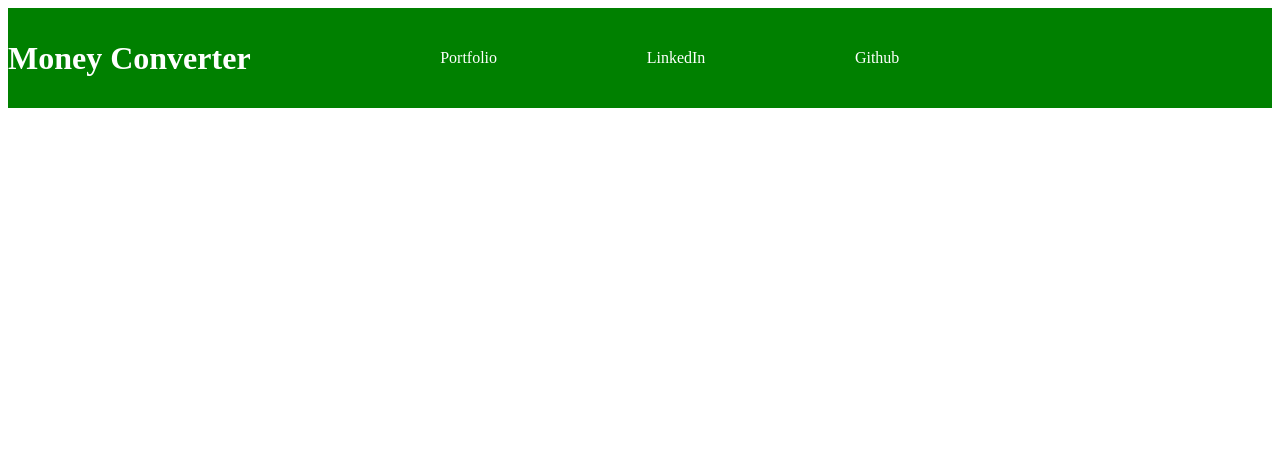
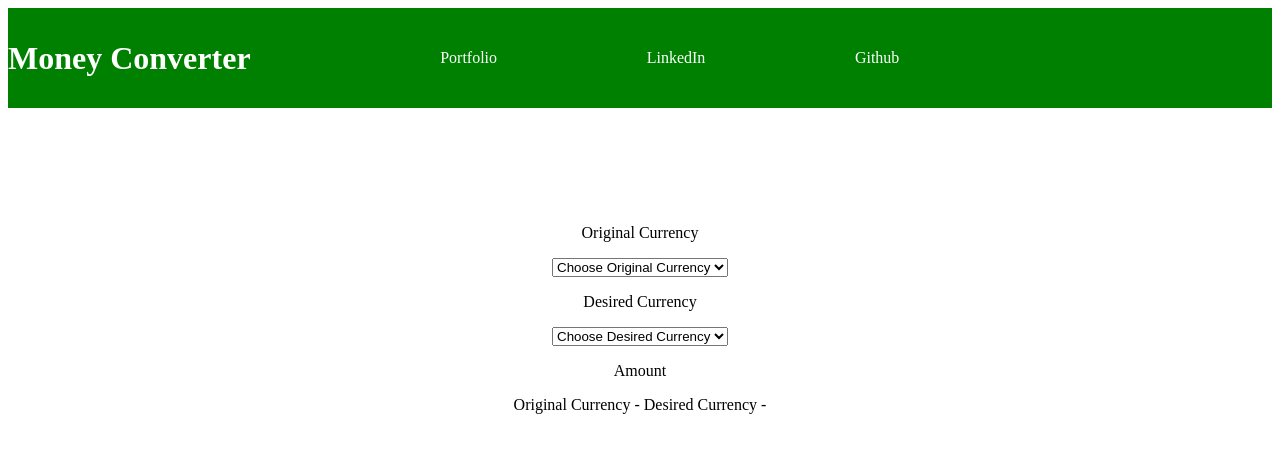
Before and after one commit to patricksbrown1992/money-converter, an Angular app: page / in a window 1280 px wide. Shown: the top 452 px of the page. Built offline with nearby package versions, Linux system fonts and the light colour scheme.

Commit message:
on change works

```diff
--- a/src/app/app.component.html
+++ b/src/app/app.component.html
@@ -7,6 +7,36 @@
     </ul>
 
 </div>
+<div class='splash-body'>
+  <p>Original Currency</p>
+
+  <form [formGroup]="originalCurrenciesForm" (change)="onSubmitOriginalCurr()">
+
+    <select formControlName="name">
+      <option >Choose Original Currency</option>
+      <option *ngFor="let currency of currencies">{{currency}}</option>
+    </select>
 
 
+  </form>
+
+
+  <p>Desired Currency</p>
+
+  <form [formGroup]="desiredCurrenciesForm" (change)="onSubmitDesiredCurr()">
+
+    <select formControlName="name">
+      <option >Choose Desired Currency</option>
+      <option *ngFor="let currency of currencies">{{currency}}</option>
+    </select>
+
+
+  </form>
+
+
+  <p>Amount</p>
+  Original Currency - {{original_currency}}
+  Desired Currency - {{desired_currency}}
+</div>
+
 <router-outlet></router-outlet>
--- a/src/app/app.component.ts
+++ b/src/app/app.component.ts
@@ -1,4 +1,5 @@
 import { Component } from '@angular/core';
+import { FormBuilder } from "@angular/forms";
 
 @Component({
   selector: 'app-root',
@@ -6,5 +7,25 @@ import { Component } from '@angular/core';
   styleUrls: ['./app.component.scss']
 })
 export class AppComponent {
-  title = 'MoneyConverter';
+  currencies: any = ["AUD", "BGN", "BRL", "CAD","CHF","CNY","CZK","DKK","EUR","GBP","HKD","HRK","HUF","IDR","ILS","INR","ISK","JPY","KRW","MXN","MYR","NOK","NZD","PHP","PLN","RON","RUB","SEK","SGD","THB","TRY","USD","ZAR"]
+
+  constructor(public fb: FormBuilder) { }
+
+  originalCurrenciesForm = this.fb.group({
+    name: ['']
+  })
+
+  desiredCurrenciesForm = this.fb.group({
+    name: ['']
+  })
+
+  original_currency: string = ''
+  desired_currency: string = ''
+
+  onSubmitOriginalCurr() {
+    this.original_currency = this.originalCurrenciesForm.value.name;
+  }
+  onSubmitDesiredCurr() {
+    this.desired_currency = this.desiredCurrenciesForm.value.name;
+  }
 }
--- a/src/app/app.module.ts
+++ b/src/app/app.module.ts
@@ -3,6 +3,8 @@ import { NgModule } from '@angular/core';
 
 import { AppRoutingModule } from './app-routing.module';
 import { AppComponent } from './app.component';
+import { ReactiveFormsModule } from '@angular/forms';
+import { FormsModule } from '@angular/forms';
 
 @NgModule({
   declarations: [
@@ -10,7 +12,9 @@ import { AppComponent } from './app.component';
   ],
   imports: [
     BrowserModule,
-    AppRoutingModule
+    AppRoutingModule,
+    FormsModule,
+    ReactiveFormsModule
   ],
   providers: [],
   bootstrap: [AppComponent]
```
